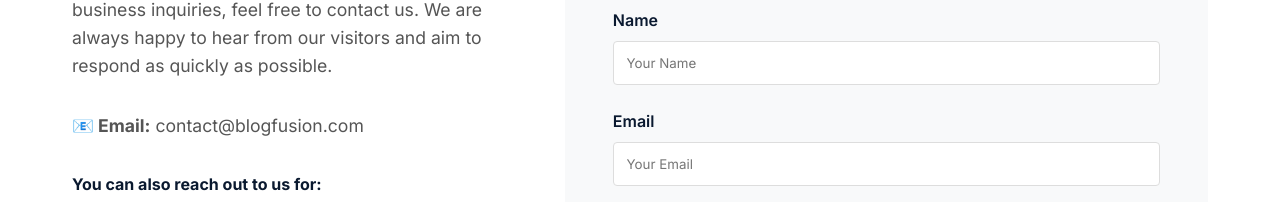
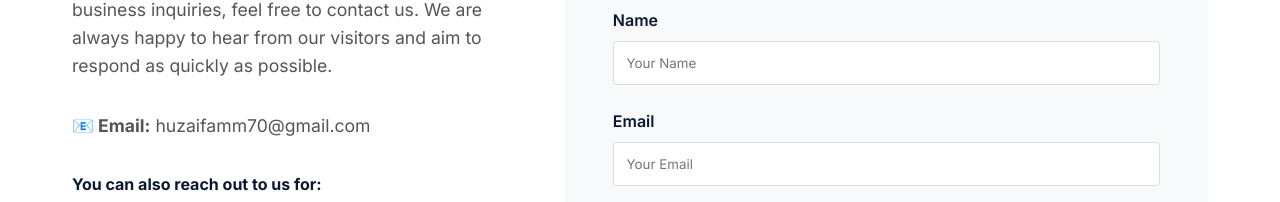
Before and after one commit to huzaifa-2006-mh/BlogFusion., a Next.js app: page /contact in a window 1280 px wide. Shown: the part 592-794 px from the top of the page. Built offline with nearby package versions, Linux system fonts and the light colour scheme; no server answers; the database is empty.

Commit message:
chore: update contact email on contact page

```diff
--- a/src/app/contact/page.tsx
+++ b/src/app/contact/page.tsx
@@ -18,7 +18,7 @@
               </p>
 
               <div className="mt-4">
-                <p><strong>📧 Email:</strong> contact@blogfusion.com</p>
+                <p><strong>📧 Email:</strong> huzaifamm70@gmail.com</p>
               </div>
 
               <div className="mt-4">
```
